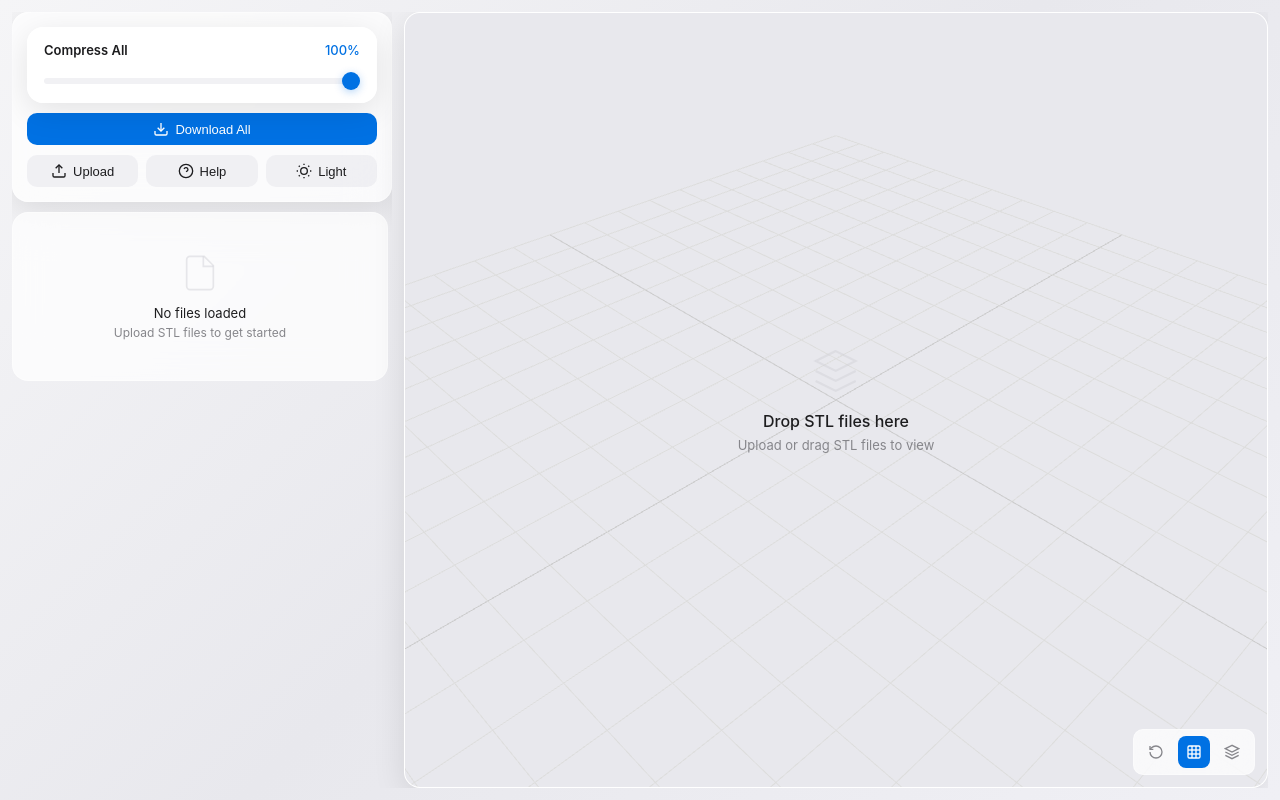
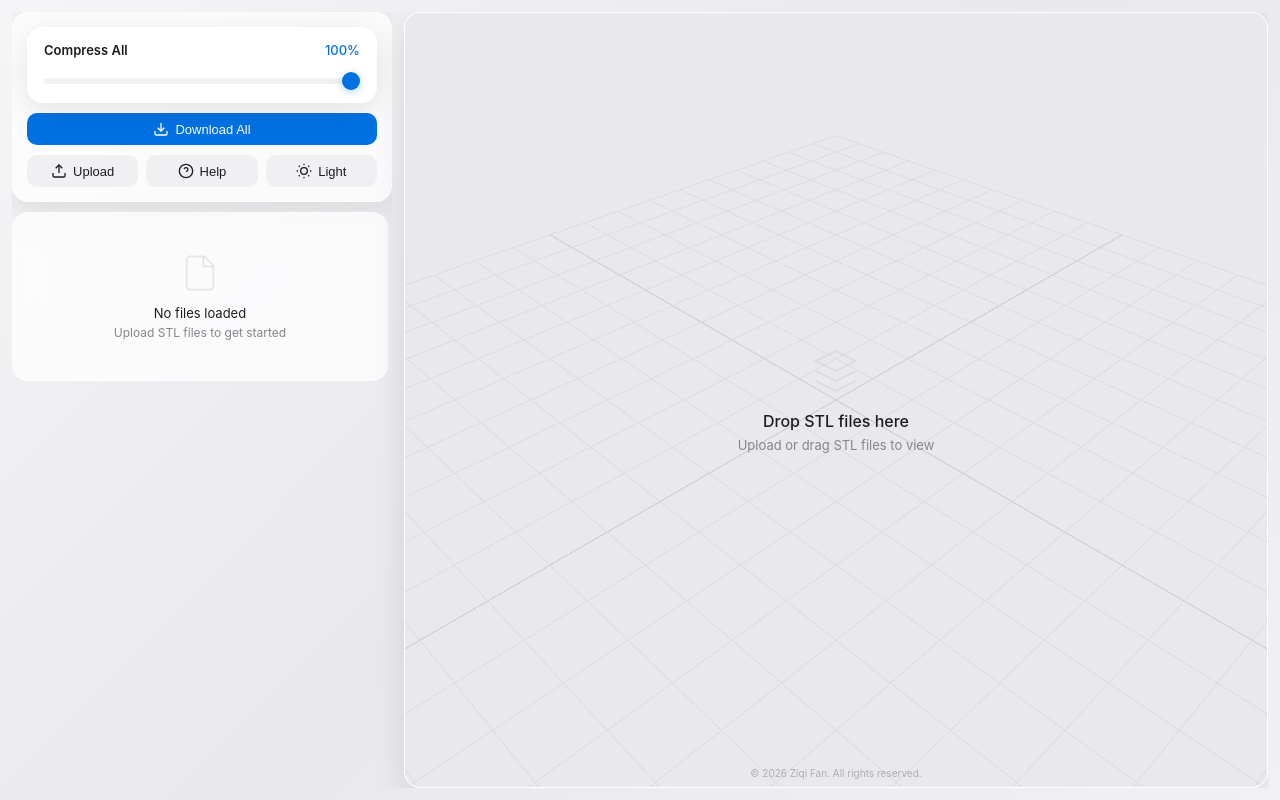
Before and after one commit to fan-ziqi/stl_compressor_web, a website: page index.html in a window 1280 px wide. Drawn offline with nearby package versions, Linux system fonts and the light colour scheme; a web font is replaced by a local one.

Commit message:
refactor: remove 3D view control buttons from viewer
Remove reset view, grid, and wireframe toggle buttons from the 3D
canvas, along with their associated CSS styles and JavaScript event
listeners.

```diff
--- a/index.html
+++ b/index.html
@@ -3,7 +3,7 @@
 <head>
     <meta charset="UTF-8">
     <meta name="viewport" content="width=device-width, initial-scale=1.0">
-    <title>STL Compressor</title>
+    <title>STL Compressor Web</title>
     <link rel="preconnect" href="https://fonts.googleapis.com">
     <link rel="preconnect" href="https://fonts.gstatic.com" crossorigin>
     <link href="https://fonts.googleapis.com/css2?family=SF+Pro+Display:wght@400;500;600&family=SF+Mono:wght@400;500&display=swap" rel="stylesheet">
@@ -191,48 +191,15 @@
             color: var(--text-secondary);
         }
 
-        /* View controls */
-        .view-controls {
+        /* Copyright */
+        .viewer-copyright {
             position: absolute;
-            bottom: 12px;
-            right: 12px;
-            display: flex;
-            gap: 6px;
-            padding: 6px;
-            background: var(--glass-bg);
-            backdrop-filter: blur(20px);
-            -webkit-backdrop-filter: blur(20px);
-            border-radius: var(--radius-sm);
-            border: 1px solid var(--glass-border);
-        }
-
-        .view-btn {
-            width: 32px;
-            height: 32px;
-            display: flex;
-            align-items: center;
-            justify-content: center;
-            border: none;
-            background: transparent;
-            border-radius: 8px;
-            cursor: pointer;
+            bottom: 8px;
+            left: 50%;
+            transform: translateX(-50%);
+            font-size: 10px;
             color: var(--text-secondary);
-            transition: all 0.15s ease;
-        }
-
-        .view-btn:hover {
-            background: var(--bg-tertiary);
-            color: var(--text-primary);
-        }
-
-        .view-btn.active {
-            background: var(--accent);
-            color: white;
-        }
-
-        .view-btn svg {
-            width: 16px;
-            height: 16px;
+            opacity: 0.6;
         }
 
         /* Files panel */
@@ -263,7 +230,8 @@
         }
 
         .global-simplify {
-            flex: 1;
+            width: 100%;
+            max-width: 100%;
             padding: 14px 16px;
             background: var(--glass-bg);
             backdrop-filter: blur(20px);
@@ -271,6 +239,7 @@
             border-radius: var(--radius);
             border: 1px solid var(--glass-border);
             box-shadow: var(--shadow);
+            overflow: hidden;
         }
 
         .global-controls-row .btn-secondary {
@@ -779,17 +748,6 @@
             .file-card {
                 padding: 10px;
             }
-
-            .view-controls {
-                bottom: 8px;
-                right: 8px;
-                padding: 4px;
-            }
-
-            .view-btn {
-                width: 28px;
-                height: 28px;
-            }
         }
     </style>
     <!-- MATOMO_PLACEHOLDER -->
@@ -892,30 +850,9 @@
                     <h3>Drop STL files here</h3>
                     <p>Upload or drag STL files to view</p>
                 </div>
-                <!-- View controls -->
-                <div class="view-controls">
-                    <button class="view-btn" id="resetViewBtn" title="Reset View">
-                        <svg width="16" height="16" viewBox="0 0 24 24" fill="none" stroke="currentColor" stroke-width="2">
-                            <path d="M3 12a9 9 0 1 0 9-9 9.75 9.75 0 0 0-6.74 2.74L3 8"/>
-                            <path d="M3 3v5h5"/>
-                        </svg>
-                    </button>
-                    <button class="view-btn active" id="gridBtn" title="Grid">
-                        <svg width="16" height="16" viewBox="0 0 24 24" fill="none" stroke="currentColor" stroke-width="2">
-                            <rect x="3" y="3" width="18" height="18" rx="2"/>
-                            <line x1="3" y1="9" x2="21" y2="9"/>
-                            <line x1="3" y1="15" x2="21" y2="15"/>
-                            <line x1="9" y1="3" x2="9" y2="21"/>
-                            <line x1="15" y1="3" x2="15" y2="21"/>
-                        </svg>
-                    </button>
-                    <button class="view-btn" id="wireframeBtn" title="Wireframe">
-                        <svg width="16" height="16" viewBox="0 0 24 24" fill="none" stroke="currentColor" stroke-width="2">
-                            <path d="M12 2L2 7l10 5 10-5-10-5z"/>
-                            <path d="M2 17l10 5 10-5"/>
-                            <path d="M2 12l10 5 10-5"/>
-                        </svg>
-                    </button>
+                <!-- Copyright -->
+                <div class="viewer-copyright">
+                    &copy; 2026 Ziqi Fan. All rights reserved.
                 </div>
             </div>
         </div>
--- a/js/app.js
+++ b/js/app.js
@@ -181,17 +181,6 @@ class STLToolApp {
             globalQualityValue.textContent = `${value}%`;
             this.applyGlobalSimplify(value);
         });
-
-        // View controls
-        document.getElementById('resetViewBtn').addEventListener('click', () => this.viewer.resetView());
-        document.getElementById('wireframeBtn').addEventListener('click', (e) => {
-            const isWireframe = this.viewer.toggleWireframe();
-            e.currentTarget.classList.toggle('active', isWireframe);
-        });
-        document.getElementById('gridBtn').addEventListener('click', (e) => {
-            const isGrid = this.viewer.toggleGrid();
-            e.currentTarget.classList.toggle('active', isGrid);
-        });
     }
 
     /**
@@ -206,9 +195,9 @@ class STLToolApp {
      * Process uploaded files
      */
     async handleFiles(fileList) {
-        const files = Array.from(fileList).filter(f => f.name.toLowerCase().endsWith('.stl'));
+        const stlFiles = Array.from(fileList).filter(f => f.name.toLowerCase().endsWith('.stl'));
 
-        if (files.length === 0) {
+        if (stlFiles.length === 0) {
             this.showToast('Please select valid STL files', 'error');
             return;
         }
@@ -217,7 +206,7 @@ class STLToolApp {
 
         let idCounter = Date.now();
 
-        for (const file of files) {
+        for (const file of stlFiles) {
             try {
                 const buffer = await file.arrayBuffer();
                 const meshData = STLParser.parse(buffer, file.name);
```
